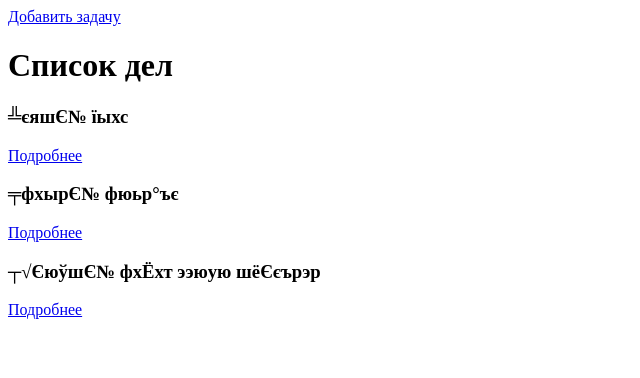
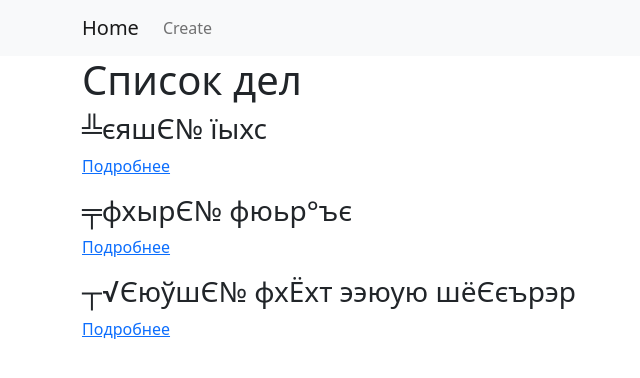
Before and after one commit to NiiazovMaksat/ToDo_list, a Django app: page / in a window 1280 px wide. Shown: the top 378 px of the page, without its empty margins (0-640 px from the left). Run offline with Django 4.2, Linux system fonts and the light colour scheme; data comes from the database, SQL or seed files in the repository.

Commit message:
добавлена миграция и стили Бутстрап для всех страниц

```diff
--- a/sourse/webapp/admin.py
+++ b/sourse/webapp/admin.py
@@ -8,7 +8,7 @@ class TaskAdmin(admin.ModelAdmin):
     list_display = ['id', 'task', 'status', 'updated_at']
     list_filter = ['status']
     search_fields = ['task', 'updated_at']
-    fields = ['task', 'status', 'updated_at']
+    fields = ['task', 'status', 'updated_at', 'description']
 
 
 admin.site.register(Task, TaskAdmin)
--- a/sourse/webapp/models.py
+++ b/sourse/webapp/models.py
@@ -6,6 +6,7 @@ status_choices = [('new', 'Новая'), ('in_progress', 'В процессе'),
 class Task(models.Model):
     task = models.CharField(max_length=200, null=False, blank=False, verbose_name="Задача")
     status = models.CharField(max_length=30, null=False, blank=False, default="new", choices=status_choices, verbose_name="Статус")
+    description = models.TextField(max_length=2000, null=True, blank=False, verbose_name="Описание")
     updated_at = models.DateField(auto_now=False,null=True, blank=False, verbose_name="Дедлайн")
 
     def __str__(self):
--- a/sourse/webapp/templates/base.html
+++ b/sourse/webapp/templates/base.html
@@ -6,10 +6,30 @@
           content="width=device-width, user-scalable=no, initial-scale=1.0, maximum-scale=1.0, minimum-scale=1.0">
     <meta http-equiv="X-UA-Compatible" content="ie=edge">
     <title>{% block title %}List{% endblock %}</title>
+    <link href="https://cdn.jsdelivr.net/npm/bootstrap@5.1.3/dist/css/bootstrap.min.css" rel="stylesheet" integrity="sha384-1BmE4kWBq78iYhFldvKuhfTAU6auU8tT94WrHftjDbrCEXSU1oBoqyl2QvZ6jIW3" crossorigin="anonymous">
 </head>
 <body>
+<nav class="navbar navbar-expand-lg navbar-light bg-light">
+  <div class="container">
+    <a class="navbar-brand" href="{% url 'index' %}">Home</a>
+    <button class="navbar-toggler" type="button" data-bs-toggle="collapse" data-bs-target="#navbarNav" aria-controls="navbarNav" aria-expanded="false" aria-label="Toggle navigation">
+      <span class="navbar-toggler-icon"></span>
+    </button>
+    <div class="collapse navbar-collapse" id="navbarNav">
+      <ul class="navbar-nav">
+      {% block nav %}
+        <li class="nav-item">
+          <a class="nav-link" href="{% url 'create' %}">Create</a>
+        </li>
+      {% endblock %}
+      </ul>
+    </div>
+  </div>
+</nav>
+<div class="container">
     {% block content %}
-        blblblbbl
     {% endblock %}
+</div>
+    <script src="https://cdn.jsdelivr.net/npm/bootstrap@5.1.3/dist/js/bootstrap.bundle.min.js" integrity="sha384-ka7Sk0Gln4gmtz2MlQnikT1wXgYsOg+OMhuP+IlRH9sENBO0LRn5q+8nbTov4+1p" crossorigin="anonymous"></script>
 </body>
 </html>
--- a/sourse/webapp/templates/create.html
+++ b/sourse/webapp/templates/create.html
@@ -1,5 +1,6 @@
 {% extends 'base.html' %}
 {% block title %}Create{% endblock %}
+{% block nav %} {% endblock %}
 {% block content %}
 <h1>Create Article</h1>
 
@@ -21,6 +22,5 @@
     <input type="date" name="updated_at"/><br/>
     <input type="submit" value="Send"/>
 </form>
-<p><a href="{% url "index" %}">На главную...</a></p>
 
 {% endblock %}
--- a/sourse/webapp/templates/index.html
+++ b/sourse/webapp/templates/index.html
@@ -1,7 +1,6 @@
 {% extends 'base.html' %}
 
 {% block content %}
-<a href="{% url "create" %}">Добавить задачу</a>
 <h1>Список дел</h1>
 {% for task in task %}
     <h3>{{ task.task }}</h3>
```
Also changed, not shown: sourse/webapp/templates/view.html (+8 -1 lines), sourse/webapp/migrations/0002_task_description_alter_task_updated_at.py (added).
